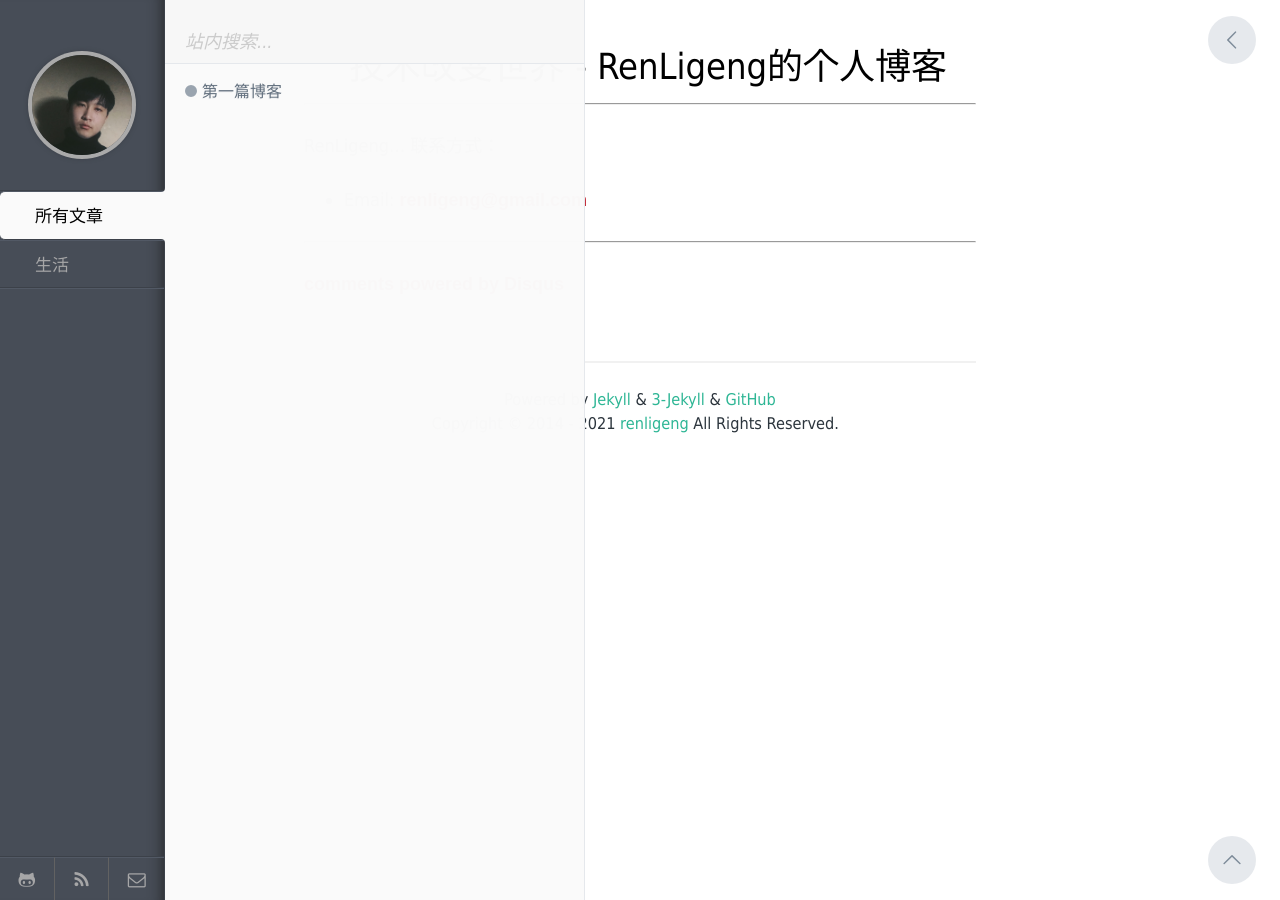
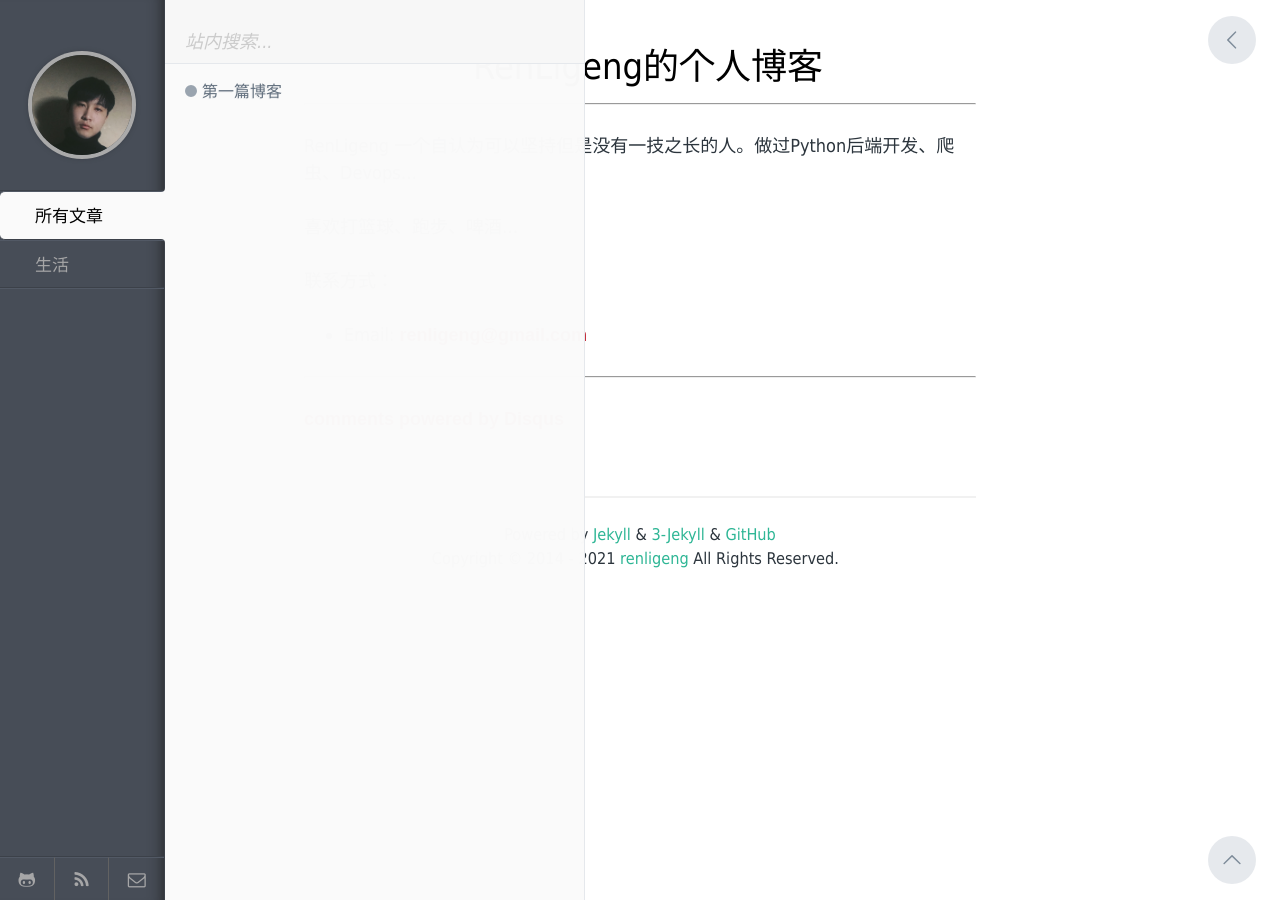
Before and after one commit to renligeng/renligeng.github.io, a Jekyll site: the page built from index.md, in a window 1280 px wide. Built offline with Jekyll 4.4.1, drawn with Linux system fonts in a browser that asks for light colours; comment, search, counter and statistics services are not loaded.

Commit message:
add: index

```diff
--- a/index.md
+++ b/index.md
@@ -1,10 +1,14 @@
 ---
 layout: page
-title: 技术改变世界 - RenLigeng的个人博客
+title: RenLigeng的个人博客
 ---
 ---
 
-RenLigeng...
+RenLigeng 一个自认为可以坚持但是没有一技之长的人。做过Python后端开发、爬虫、Devops...
+
+喜欢打篮球、跑步、啤酒...
+
+
 联系方式：
 
 - Email: <renligeng@gmail.com>
```
